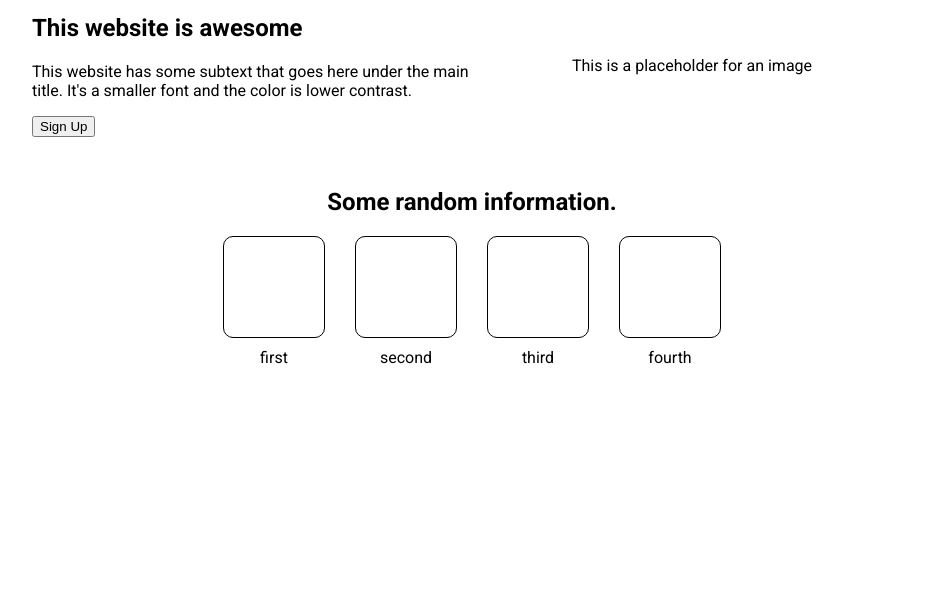
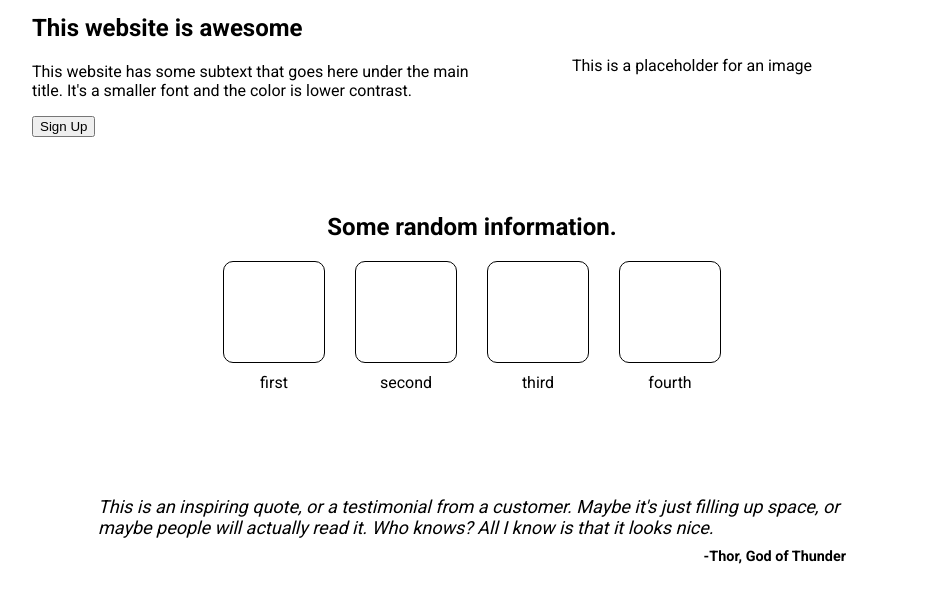
Before and after one commit to svillanueva-git/project-landing-page, a plain HTML site: page index.html in a window 1280 px wide. Shown: the part 57-658 px from the top of the page, without its empty margins (168-1111 px from the left). Drawn offline with Linux system fonts and the light colour scheme.

Commit message:
section-3 skeleton done

```diff
--- a/css/styles.css
+++ b/css/styles.css
@@ -9,7 +9,7 @@ body {
 .section-2,
 .section-3,
 .section-4 {
-  height: 25vh;
+  height: 225px;
 }
 
 /* Section 1 */
@@ -78,3 +78,29 @@ ul {
   border: 1px solid black;
   border-radius: 10px;
 }
+
+/* Section 3 */
+
+.section-3 {
+  display: flex;
+  justify-content: center;
+  align-items: center;
+}
+
+.quote {
+  display: flex;
+  flex-direction: column;
+  row-gap: 10px;
+  width: 85%;
+}
+
+.quote-text {
+  font-size: large;
+  font-style: italic;
+}
+
+.quote-author {
+  align-self: flex-end;
+  font-size: .90em;
+  font-weight: 600;
+}
--- a/index.html
+++ b/index.html
@@ -54,11 +54,18 @@
         <text>fourth</text>
       </div>
     </div>
-
   </section>
 
   <section class="section-3">
-
+    <div class="quote">
+      <div class="quote-text">
+        This is an inspiring quote, or a testimonial from a customer. Maybe it's just filling up space, or maybe
+        people will actually read it. Who knows? All I know is that it looks nice.
+      </div>
+      <div class="quote-author">
+        -Thor, God of Thunder
+      </div>
+    </div>
   </section>
 
   <section class="section-4">
```
